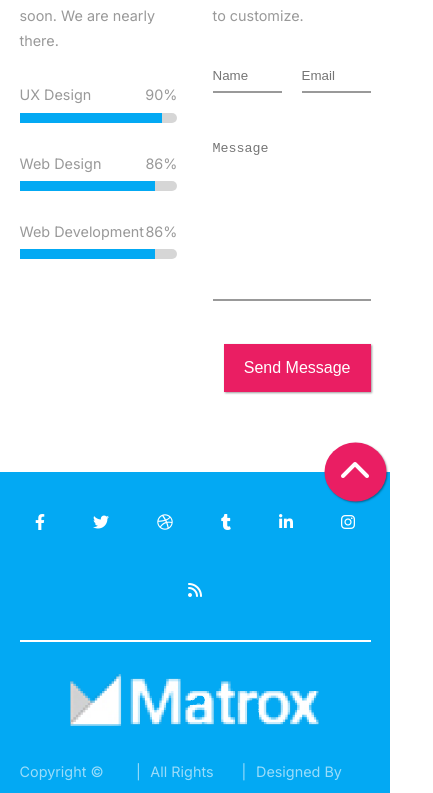
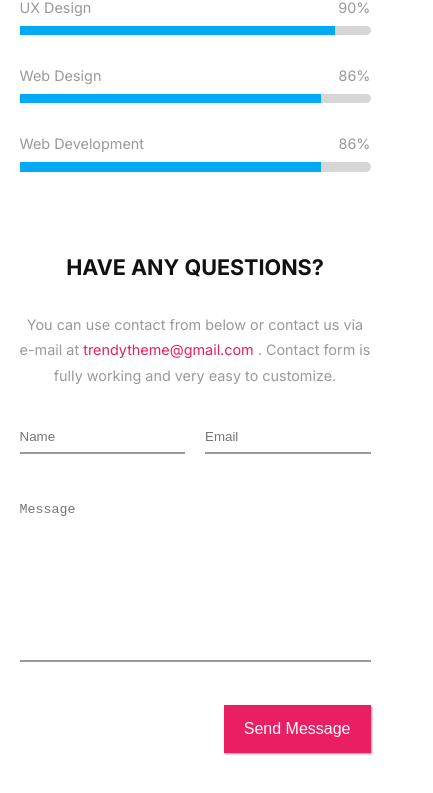
Before and after one commit to zilva149/bit-frontend-3-matrox, a website: page index.html in a window 390 px wide. Shown: the part 1161-1954 px from the top of the page, 433 px wide, since content can reach past the window. Drawn offline with Linux system fonts and the light colour scheme.

Commit message:
Mobile design

```diff
--- a/css/base/layout.css
+++ b/css/base/layout.css
@@ -54,3 +54,22 @@
     flex-direction: column;
     align-items: center;
 }
+
+/* =================
+    Media Queries
+================= */
+
+@media screen and (max-width: 676px) {
+    .info .container-xl {
+        flex-direction: column;
+        gap: 50px;
+    }
+
+    .about {
+        width: 100%;
+    }
+
+    .question {
+        width: 100%;
+    }
+}
--- a/css/components/clock.css
+++ b/css/components/clock.css
@@ -23,3 +23,15 @@
     font-size: 0.9rem;
     font-weight: 400;
 }
+
+/* ================
+    Media Queries
+================ */
+
+@media screen and (max-width: 676px) {
+    .clock-container {
+        display: grid;
+        grid-template-columns: 1fr 1fr;
+        gap: 50px;
+    }
+}
--- a/css/pages/home.css
+++ b/css/pages/home.css
@@ -7,6 +7,7 @@
     background-image: url('../../img/image-bg.png');
     background-repeat: no-repeat;
     background-size: cover;
+    padding: 1rem 0;
 }
 
 .hero h1 {
@@ -139,3 +140,31 @@
 .highlight-footer {
     color: var(--light-font);
 }
+
+/* =================
+    Media Queries
+================= */
+
+@media screen and (max-width: 676px) {
+    .info-heading {
+            text-align: center;
+        }
+
+        .info-text {
+            text-align: center;
+        }
+
+    .copyright-info {
+        flex-direction: column;
+        gap: .5rem;
+        margin-bottom: 1rem;
+    }
+
+    .copyright-info p:nth-child(1)::after {
+        content: none;
+    }
+
+    .copyright-info p:nth-child(2)::after {
+        content: none;
+    }
+}
--- a/index.html
+++ b/index.html
@@ -40,7 +40,7 @@
             <!-- countdown clock -->
             <div class="clock-container">
                 <div class="box">
-                    <p class="time-left">56</p>
+                    <p class="time-left">456</p>
                     <h4 class="time-type" id="days">days</h4>
                 </div>
                 <div class="box">
```
